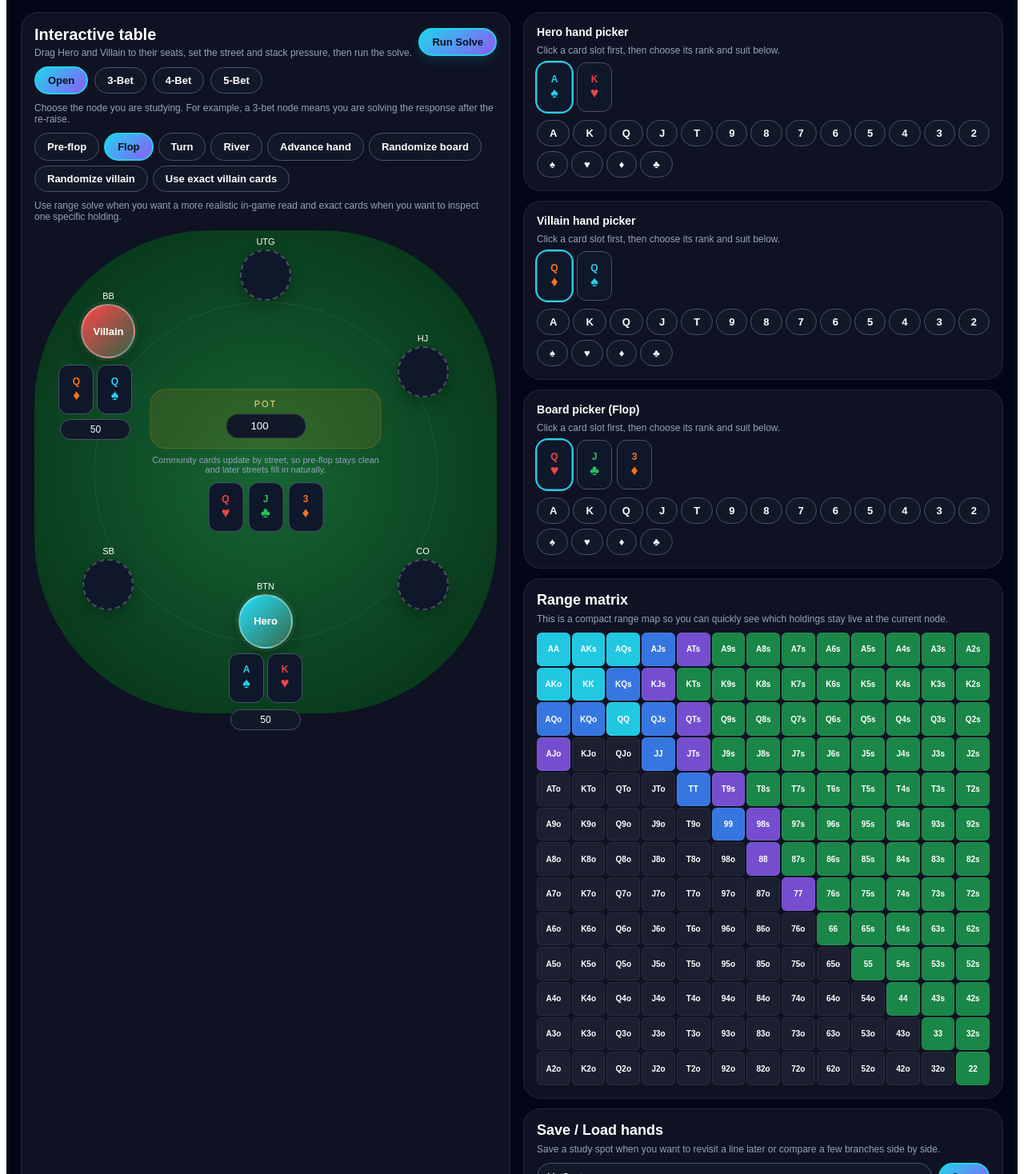
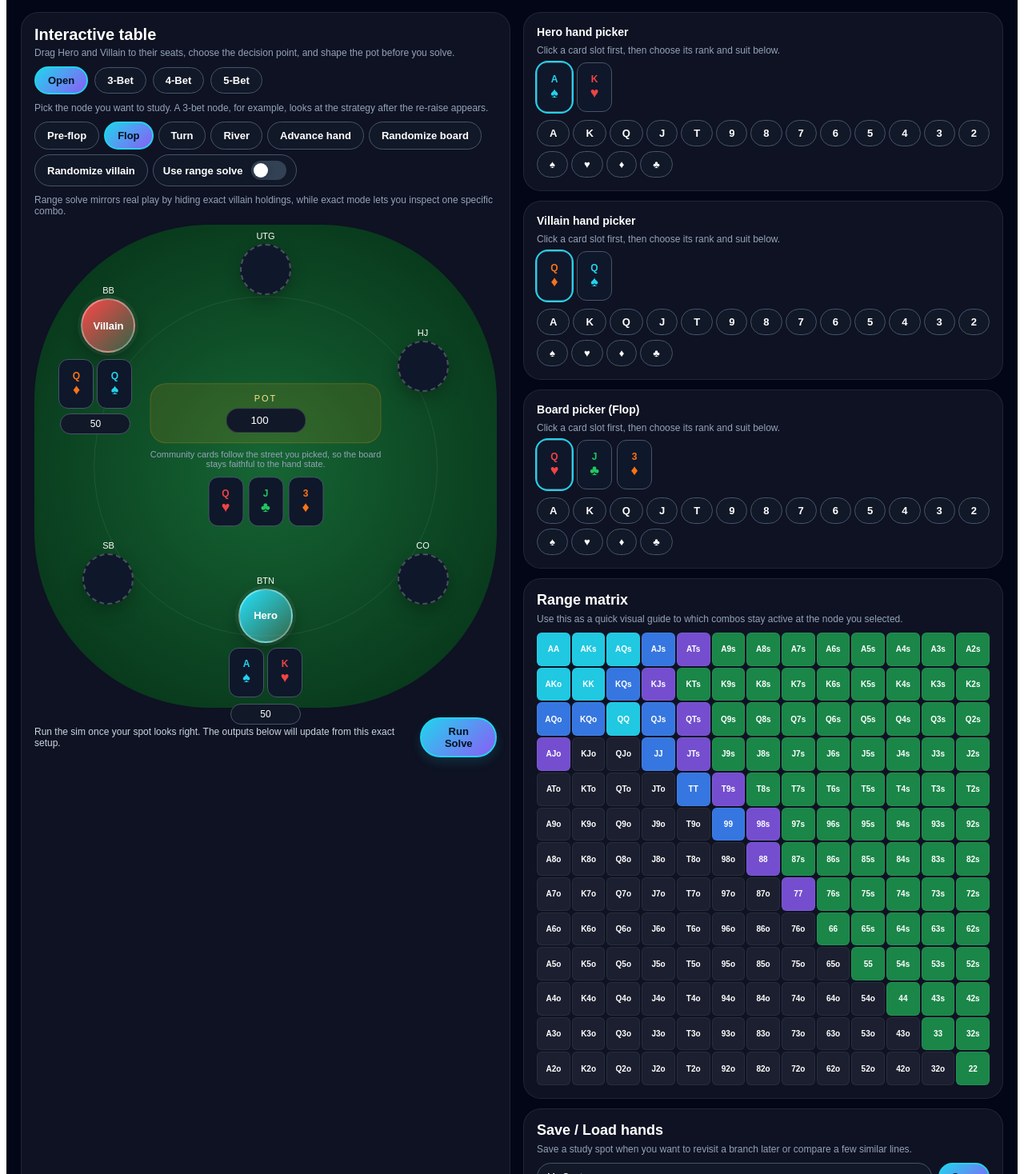
Before and after one commit to cufftyler-png/rivergto, a React (Vite) app: page / in a window 1280 px wide. Shown: the part 142-1610 px from the top of the page at 80% size. Built offline with nearby package versions, Linux system fonts and the light colour scheme.

Commit message:
issue fix

```diff
--- a/src/App.tsx
+++ b/src/App.tsx
@@ -348,16 +348,10 @@ function ActionMixStackedBar({
               display: "flex",
               alignItems: "center",
               justifyContent: "center",
-              color: "white",
-              fontWeight: 700,
-              fontSize: 12,
-              minWidth: item.pct > 0 ? 28 : 0,
-              whiteSpace: "nowrap",
+              minWidth: item.pct > 0 ? 18 : 0,
             }}
             title={`${item.action}: ${item.pct}%`}
-          >
-            {item.pct >= 6 ? `${item.pct}%` : ""}
-          </div>
+          />
         ))}
       </div>
 
@@ -438,6 +432,63 @@ function RangeMatrix({ reaction }: { reaction: string }) {
         })
       )}
     </div>
+  );
+}
+
+function ModeSwitch({
+  hideVillainCards,
+  onToggle,
+}: {
+  hideVillainCards: boolean;
+  onToggle: () => void;
+}) {
+  const nextLabel = hideVillainCards ? "Use exact villain cards" : "Use range solve";
+
+  return (
+    <button
+      onClick={onToggle}
+      style={{
+        display: "inline-flex",
+        alignItems: "center",
+        gap: 10,
+        padding: "7px 12px",
+        borderRadius: 999,
+        border: "1px solid #475569",
+        background: "#111827",
+        color: "white",
+        cursor: "pointer",
+        fontWeight: 700,
+        fontSize: 13,
+      }}
+      title={nextLabel}
+    >
+      <span>{nextLabel}</span>
+      <span
+        style={{
+          width: 44,
+          height: 24,
+          borderRadius: 999,
+          background: hideVillainCards ? `linear-gradient(135deg, ${BRAND}, ${BRAND_2})` : "#334155",
+          position: "relative",
+          transition: "background 140ms ease",
+          flexShrink: 0,
+        }}
+      >
+        <span
+          style={{
+            position: "absolute",
+            top: 3,
+            left: hideVillainCards ? 23 : 3,
+            width: 18,
+            height: 18,
+            borderRadius: "50%",
+            background: "white",
+            transition: "left 140ms ease",
+            boxShadow: "0 2px 8px rgba(0,0,0,0.25)",
+          }}
+        />
+      </span>
+    </button>
   );
 }
 
@@ -899,56 +950,12 @@ export default function App() {
 
         <div style={{ display: "grid", gridTemplateColumns: "1.15fr 0.85fr", gap: 16, marginBottom: 16 }}>
           <div style={softPanelStyle()}>
-            <div style={{ display: "flex", justifyContent: "space-between", alignItems: "center", marginBottom: 10 }}>
-              <div>
-                <div style={{ fontSize: 20, fontWeight: 700 }}>Interactive table</div>
-                <div style={{ color: "#94a3b8", fontSize: 12, marginTop: 4 }}>
-                  Drag Hero and Villain to their seats, set the street and stack pressure, then run the solve.
-                </div>
+            <div style={{ marginBottom: 10 }}>
+              <div style={{ fontSize: 20, fontWeight: 700 }}>Interactive table</div>
+              <div style={{ color: "#94a3b8", fontSize: 12, marginTop: 4 }}>
+                Drag Hero and Villain to their seats, choose the decision point, and shape the pot before you solve.
               </div>
-              <button
-                onClick={runSolve}
-                disabled={isSolving}
-                onMouseEnter={() => setSolveHover(true)}
-                onMouseLeave={() => {
-                  setSolveHover(false);
-                  setSolvePress(false);
-                }}
-                onMouseDown={() => setSolvePress(true)}
-                onMouseUp={() => setSolvePress(false)}
-                style={solveButtonStyle}
-              >
-                {isSolving ? "Solving..." : "Run Solve"}
-              </button>
             </div>
-
-            {isSolving && (
-              <div style={{ marginBottom: 12 }}>
-                <div style={{ color: "#94a3b8", fontSize: 12, marginBottom: 6 }}>
-                  Running the sim and weighting the range tree...
-                </div>
-                <div
-                  style={{
-                    width: "100%",
-                    height: 10,
-                    borderRadius: 999,
-                    background: "rgba(255,255,255,0.08)",
-                    overflow: "hidden",
-                    border: "1px solid rgba(255,255,255,0.08)",
-                  }}
-                >
-                  <div
-                    style={{
-                      width: `${solveProgress}%`,
-                      height: "100%",
-                      borderRadius: 999,
-                      background: `linear-gradient(90deg, ${BRAND}, ${BRAND_2})`,
-                      transition: "width 140ms ease",
-                    }}
-                  />
-                </div>
-              </div>
-            )}
 
             <div style={{ display: "flex", gap: 8, flexWrap: "wrap", marginBottom: 10, alignItems: "center" }}>
               {REACTIONS.map((r) => (
@@ -959,7 +966,7 @@ export default function App() {
             </div>
 
             <div style={{ color: "#94a3b8", fontSize: 12, marginBottom: 10 }}>
-              Choose the node you are studying. For example, a 3-bet node means you are solving the response after the re-raise.
+              Pick the node you want to study. A 3-bet node, for example, looks at the strategy after the re-raise appears.
             </div>
 
             <div style={{ display: "flex", gap: 6, flexWrap: "wrap", marginBottom: 10 }}>
@@ -973,13 +980,14 @@ export default function App() {
               {!hideVillainCards && (
                 <button onClick={randomizeVillain} style={pill(false)}>Randomize villain</button>
               )}
-              <button onClick={() => setHideVillainCards((v) => !v)} style={pill(hideVillainCards)}>
-                {hideVillainCards ? "Use range solve" : "Use exact villain cards"}
-              </button>
+              <ModeSwitch
+                hideVillainCards={hideVillainCards}
+                onToggle={() => setHideVillainCards((v) => !v)}
+              />
             </div>
 
             <div style={{ color: "#94a3b8", fontSize: 12, marginBottom: 10 }}>
-              Use range solve when you want a more realistic in-game read and exact cards when you want to inspect one specific holding.
+              Range solve mirrors real play by hiding exact villain holdings, while exact mode lets you inspect one specific combo.
             </div>
 
             <div
@@ -990,6 +998,7 @@ export default function App() {
                 background: "radial-gradient(circle, #166534, #052e16)",
                 overflow: "visible",
                 paddingBottom: 24,
+                marginBottom: 12,
               }}
             >
               <div style={{ position: "absolute", left: "50%", top: "50%", transform: "translate(-50%, -50%)", width: "74%", height: "70%", borderRadius: 999, border: "1px solid rgba(255,255,255,0.08)" }} />
@@ -1030,7 +1039,7 @@ export default function App() {
                   />
                 </div>
                 <div style={{ color: "#94a3b8", fontSize: 11, marginTop: 8 }}>
-                  Community cards update by street, so pre-flop stays clean and later streets fill in naturally.
+                  Community cards follow the street you picked, so the board stays faithful to the hand state.
                 </div>
                 <div style={{ display: "flex", justifyContent: "center", gap: 6, marginTop: 10 }}>
                   {board.slice(0, visibleBoardSlots).map((c, i) => (
@@ -1039,6 +1048,54 @@ export default function App() {
                 </div>
               </div>
             </div>
+
+            <div style={{ display: "flex", justifyContent: "space-between", alignItems: "center", gap: 12, marginBottom: isSolving ? 10 : 0 }}>
+              <div style={{ color: "#cbd5e1", fontSize: 12 }}>
+                Run the sim once your spot looks right. The outputs below will update from this exact setup.
+              </div>
+              <button
+                onClick={runSolve}
+                disabled={isSolving}
+                onMouseEnter={() => setSolveHover(true)}
+                onMouseLeave={() => {
+                  setSolveHover(false);
+                  setSolvePress(false);
+                }}
+                onMouseDown={() => setSolvePress(true)}
+                onMouseUp={() => setSolvePress(false)}
+                style={solveButtonStyle}
+              >
+                {isSolving ? "Solving..." : "Run Solve"}
+              </button>
+            </div>
+
+            {isSolving && (
+              <div>
+                <div style={{ color: "#94a3b8", fontSize: 12, marginBottom: 6 }}>
+                  Running the sim and weighting the strategy tree...
+                </div>
+                <div
+                  style={{
+                    width: "100%",
+                    height: 10,
+                    borderRadius: 999,
+                    background: "rgba(255,255,255,0.08)",
+                    overflow: "hidden",
+                    border: "1px solid rgba(255,255,255,0.08)",
+                  }}
+                >
+                  <div
+                    style={{
+                      width: `${solveProgress}%`,
+                      height: "100%",
+                      borderRadius: 999,
+                      background: `linear-gradient(90deg, ${BRAND}, ${BRAND_2})`,
+                      transition: "width 140ms ease",
+                    }}
+                  />
+                </div>
+              </div>
+            )}
           </div>
 
           <div style={{ display: "grid", gap: 12 }}>
@@ -1077,11 +1134,11 @@ export default function App() {
               visibleSlots={visibleBoardSlots}
             />
 
-            <Panel title="Range matrix" comment="This is a compact range map so you can quickly see which holdings stay live at the current node.">
+            <Panel title="Range matrix" comment="Use this as a quick visual guide to which combos stay active at the node you selected.">
               <RangeMatrix reaction={rangeMatrix} />
             </Panel>
 
-            <Panel title="Save / Load hands" comment="Save a study spot when you want to revisit a line later or compare a few branches side by side.">
+            <Panel title="Save / Load hands" comment="Save a study spot when you want to revisit a branch later or compare a few similar lines.">
               <div style={{ display: "flex", gap: 8, marginBottom: 8 }}>
                 <input
                   value={savedName}
@@ -1115,7 +1172,7 @@ export default function App() {
         </div>
 
         <div style={{ display: "grid", gridTemplateColumns: "1fr 1fr", gap: 14, marginBottom: 14 }}>
-          <Panel title="Bet-size-specific outputs" comment="These percentages show how your strategy mix shifts as the sizing changes.">
+          <Panel title="Bet-size-specific outputs" comment="These frequencies show how your strategy mix shifts as the sizing changes.">
             <div style={{ display: "grid", gridTemplateColumns: "repeat(2,1fr)", gap: 10, marginBottom: 12 }}>
               {(result?.betSizes || BET_SIZES.map((x) => ({ action: `${x}%`, freq: 0 }))).map((item: any) => (
                 <div key={item.action} style={{ padding: 12, borderRadius: 18, background: "rgba(0,0,0,0.25)", border: "1px solid rgba(255,255,255,0.08)" }}>
@@ -1140,7 +1197,7 @@ export default function App() {
             </div>
           </Panel>
 
-          <Panel title="Action mix and outcomes" comment="The bar is normalized to exactly 100%, while the legend keeps the action names clean and easy to scan.">
+          <Panel title="Action mix and outcomes" comment="Read the color bar as your strategic blend, then use the key below it to identify each action.">
             <div style={{ display: "grid", gridTemplateColumns: "1fr 1fr", gap: 12 }}>
               <div>
                 <ActionMixStackedBar actionMix={result?.actionMix || []} />
@@ -1162,7 +1219,7 @@ export default function App() {
         </div>
 
         <div style={{ display: "grid", gridTemplateColumns: "1fr 1fr", gap: 14, marginBottom: 14 }}>
-          <Panel title="Convergence" comment="This gives you a feel for whether the sim has stabilized or still has room to settle.">
+          <Panel title="Convergence" comment="This helps you see whether the equity estimate has settled or still has room to tighten up.">
             <div style={{ height: 220 }}>
               <ResponsiveContainer width="100%" height="100%">
                 <LineChart data={result?.convergence || []}>
@@ -1191,7 +1248,7 @@ export default function App() {
           </Panel>
         </div>
 
-        <Panel title="Multi-player tree preview" comment="This preview helps newer players understand how the line likely developed before the current decision.">
+        <Panel title="Multi-player tree preview" comment="This preview helps newer players understand how the action likely developed before the current decision.">
           <div style={{ display: "flex", gap: 8, flexWrap: "wrap" }}>
             {(result?.multiTree || []).map((step: string, i: number) => (
               <div key={i} style={{ ...pill(false), background: "rgba(255,255,255,0.06)" }}>
```
